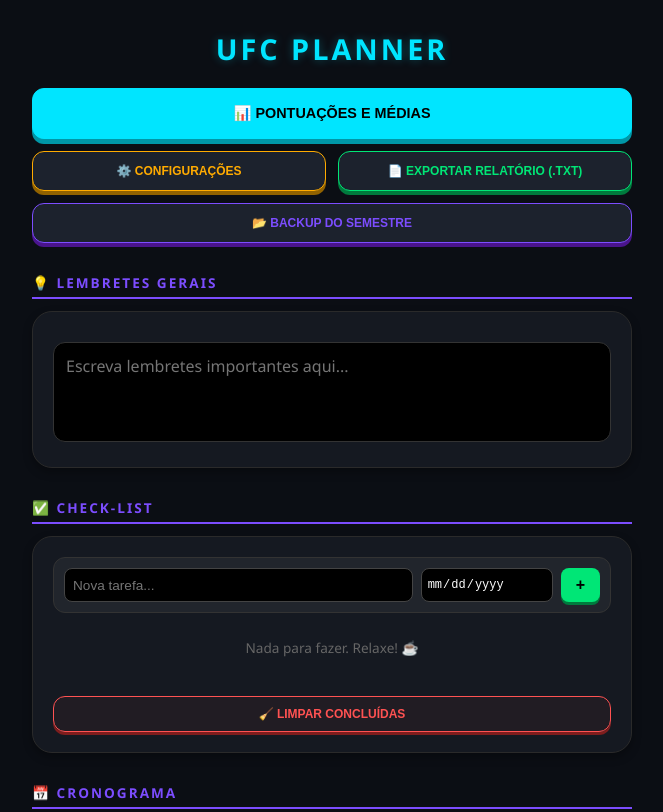
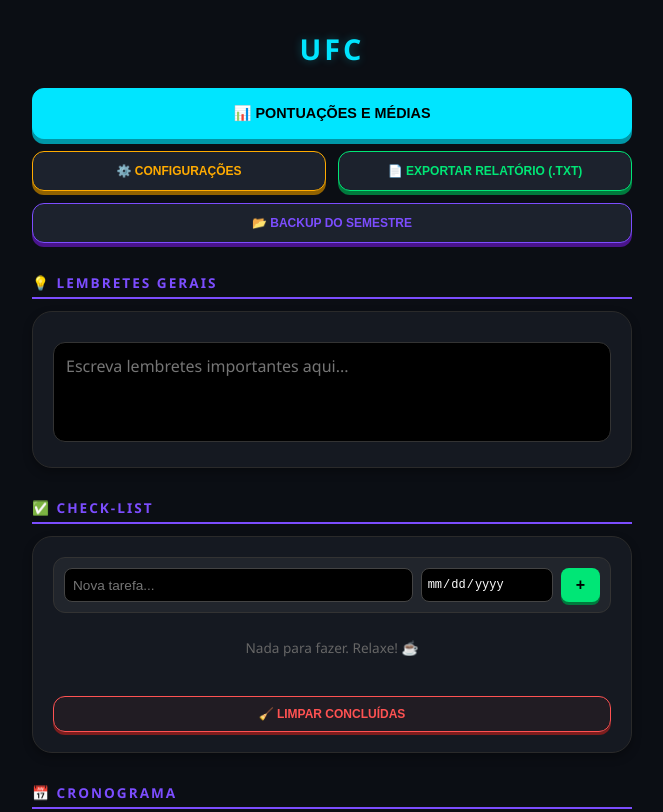
Before and after one commit to karll0s/planner-ufc, a plain HTML site: page index.html in a window 1280 px wide. Shown: the top 812 px of the page, without its empty margins (308-971 px from the left). Drawn offline with Linux system fonts and the light colour scheme.

Commit message:
Simplify title and header in index.html

```diff
--- a/index.html
+++ b/index.html
@@ -3,7 +3,7 @@
 <head>
     <meta charset="UTF-8">
     <meta name="viewport" content="width=device-width, initial-scale=1.0">
-    <title>UFC Planner - Ultimate Edition</title>
+    <title>UFC Planner</title>
     <style>
         :root {
             --bg: #0b0e14;
@@ -160,7 +160,7 @@
 <body>
 
     <div class="container">
-        <h1>UFC PLANNER</h1>
+        <h1>UFC</h1>
 
         <div class="menu">
             <button class="btn-grades" onclick="irParaNotas()">📊 Pontuações e Médias</button>
```
